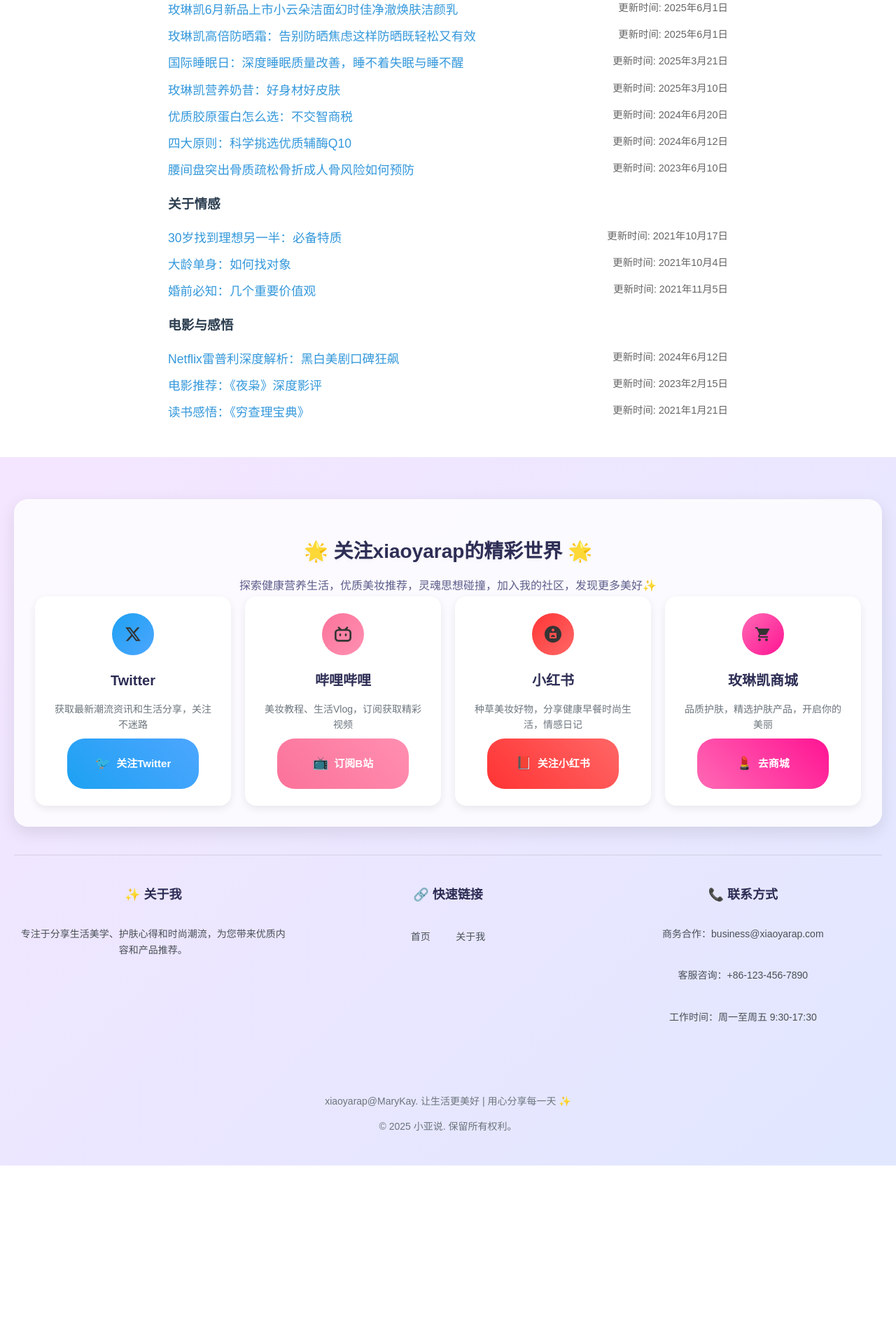
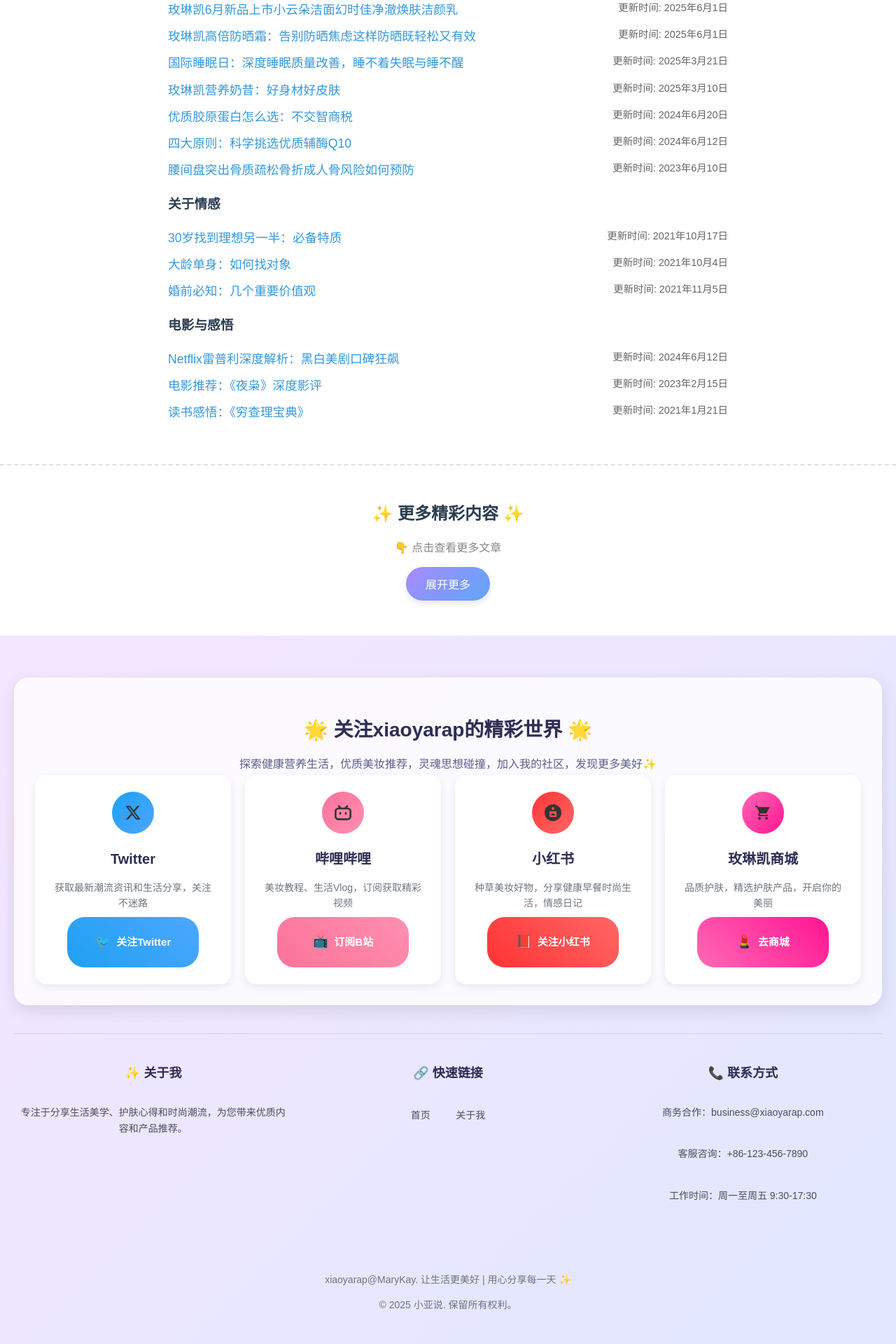
Before and after one commit to xiaoyarap/blog, a Jekyll site: the page built from index.html, in a window 1280 px wide. Shown: the part 1453-3373 px from the top of the page at 70% size. Built offline with Jekyll 4.4.1, drawn with Linux system fonts in a browser that asks for light colours; before the commit the page ends 3118 px from its top, so only the background shows below that.

Commit message:
add more articles

```diff
--- a/index.html
+++ b/index.html
@@ -131,6 +131,59 @@
         margin-top: 5px;
       }
     }
+    .more-posts-section {
+      margin-top: 60px;
+      padding-top: 30px;
+      border-top: 2px dashed #e0e0e0;
+    }
+
+    .more-title {
+      text-align: center;
+      font-size: 1.5em;
+      color: #5e4b8b;
+      margin-bottom: 10px;
+    }
+
+    .more-subtitle {
+      text-align: center;
+      font-size: 1em;
+      color: #888;
+      margin-bottom: 15px;
+    }
+
+    .more-button-wrapper {
+      text-align: center;
+      margin-bottom: 20px;
+    }
+
+    .toggle-btn {
+      background: linear-gradient(135deg, #a78bfa, #60a5fa);
+      color: white;
+      border: none;
+      padding: 12px 28px;
+      border-radius: 30px;
+      font-size: 1em;
+      cursor: pointer;
+      transition: all 0.3s ease;
+      box-shadow: 0 4px 10px rgba(0,0,0,0.1);
+    }
+
+    .toggle-btn:hover {
+      background: linear-gradient(135deg, #7c3aed, #3b82f6);
+    }
+
+    .collapsible-posts {
+      display: none;
+      transition: max-height 0.5s ease-out;
+    }
+
+    @media (max-width: 600px) {
+      .toggle-btn {
+        width: 80%;
+        font-size: 1em;
+      }
+    }
+
   </style>
 </head>
 <body>
@@ -313,6 +366,53 @@
       </div>
     </div>
   </div>
+<div class="blog-section more-posts-section">
+  <h2 class="more-title">✨ 更多精彩内容 ✨</h2>
+
+  <p class="more-subtitle">👇 点击查看更多文章</p>
+
+  <div class="more-button-wrapper">
+    <button id="toggleMorePosts" class="toggle-btn">展开更多</button>
+  </div>
+
+  <ul id="morePosts" class="blog-list collapsible-posts">
+    {% assign known_titles = "
+      小亚老师逆龄全攻略抗氧饮食护肤全清单,
+      从IT女到玫琳凯粉车女王我的叛逆创业路,
+      老年学堂师资力量专题周亚君,
+      你的人生是低配还是顶配玫琳凯领袖会议给我的启示,
+      给区域督导的一封信,
+      我的爸爸,
+      30年深耕中国走进玫琳凯上海行政总部解锁她力量,
+      年度最佳雇主跨国企业玫琳凯被嫌弃的小生意藏着金矿,
+      玫琳凯宣布可持续发展战略美力永续提出2030年全球目标,
+      玫琳凯6月新品上市小云朵洁面幻时佳净澈焕肤洁颜乳,
+      告别防晒焦虑这样防晒既轻松又有效,
+      睡不着失眠与睡不醒,
+      玫琳凯复合营养奶昔喝出好营养好身材好皮肤,
+      什么是优质胶原蛋白胶原蛋白怎么选才能不交智商税,
+      四大原则帮你科学挑选优质辅酶Q10,
+      腰间盘突出骨质疏松骨折成人骨风险如何预防,
+      30找到理想的另一半须有一个特质,
+      谈谈大龄找对象,
+      婚前需要了解的几个重要价值观,
+      2024Netflix雷普利口碑狂飙的黑白美剧,
+      100部电影之夜枭,
+      读穷查理宝典感悟
+    " | split: "," %}
+    {% for page in site.pages %}
+      {% if page.title and page.date and page.url contains '/blog/' %}
+        {% unless known_titles contains page.title %}
+          <li>
+            <a href="{{ page.url | relative_url }}" target="_blank">{{ page.title }}</a>
+            <span class="blog-date">更新时间: {{ page.date | date: "%Y年%-m月%-d日" }}</span>
+          </li>
+        {% endunless %}
+      {% endif %}
+    {% endfor %}
+  </ul>
+</div>
+
  {% include footer.html %}
   <!-- JSON-LD Structured Data for Website -->
   <script type="application/ld+json">
@@ -329,6 +429,20 @@
     }
   }
   </script>
+<script>
+  document.addEventListener("DOMContentLoaded", function () {
+    var btn = document.getElementById("toggleMorePosts");
+    var list = document.getElementById("morePosts");
+    var expanded = false;
+
+    btn.addEventListener("click", function () {
+      expanded = !expanded;
+      list.style.display = expanded ? "block" : "none";
+      btn.textContent = expanded ? "收起内容" : "展开更多";
+    });
+  });
+</script>
+
 
 <script>(function(){function c(){var b=a.contentDocument||a.contentWindow.document;if(b){var d=b.createElement('script');d.innerHTML="window.__CF$cv$params={r:'93e542f548f18bb8',t:'MTc0NzAwNDEwMi4wMDAwMDA='};var a=document.createElement('script');a.nonce='';a.src='/cdn-cgi/challenge-platform/scripts/jsd/main.js';document.getElementsByTagName('head')[0].appendChild(a);";b.getElementsByTagName('head')[0].appendChild(d)}}if(document.body){var a=document.createElement('iframe');a.height=1;a.width=1;a.style.position='absolute';a.style.top=0;a.style.left=0;a.style.border='none';a.style.visibility='hidden';document.body.appendChild(a);if('loading'!==document.readyState)c();else if(window.addEventListener)document.addEventListener('DOMContentLoaded',c);else{var e=document.onreadystatechange||function(){};document.onreadystatechange=function(b){e(b);'loading'!==document.readyState&&(document.onreadystatechange=e,c())}}}})();</script>
 </body>
```
